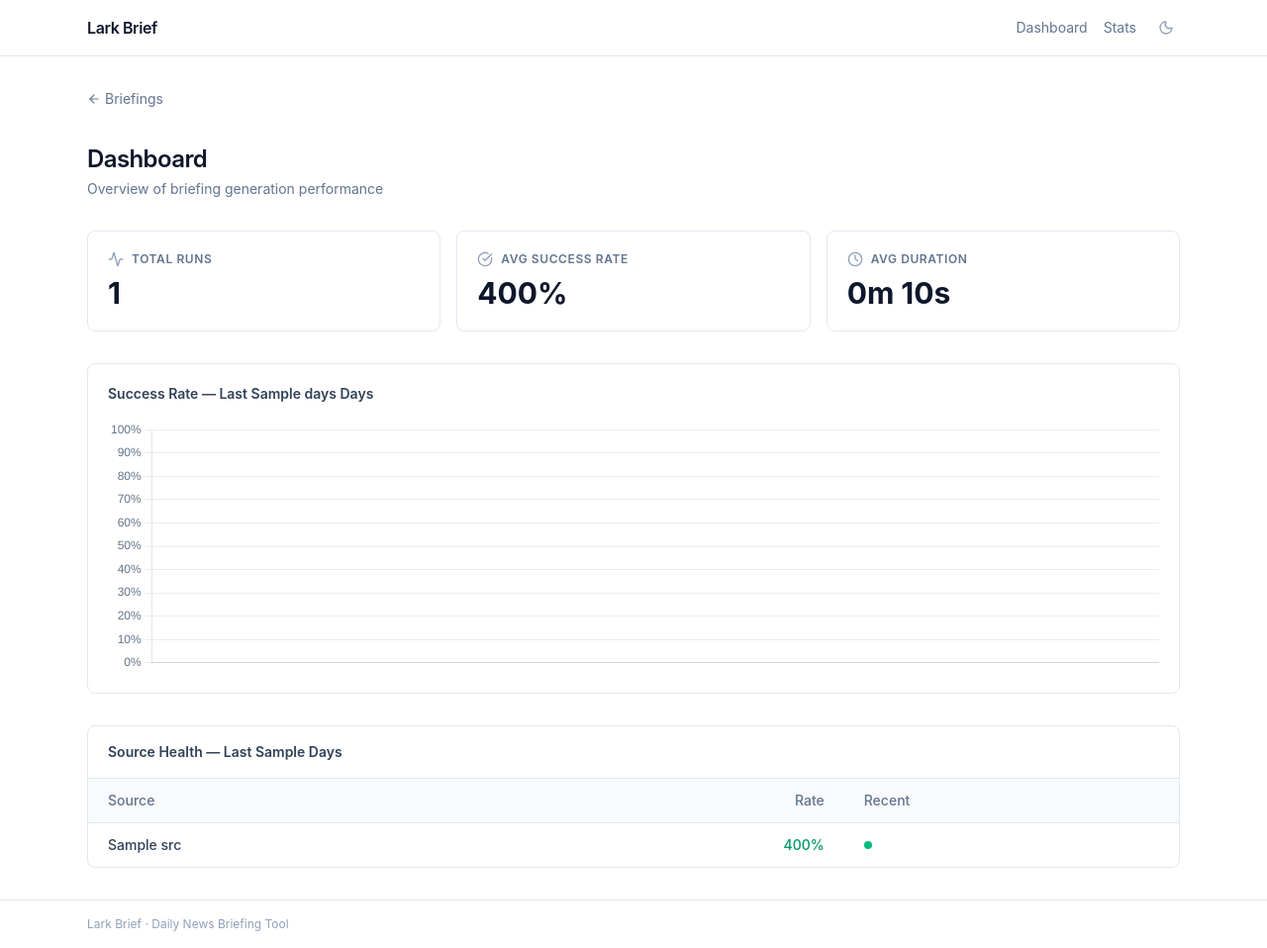
After one commit to kurisu994/lark-brief, a Python web app: template src/web/templates/stats.html in a window 1280 px wide. The commit adds this page. Shown: the whole page at 99% size. Run offline with Jinja, Linux system fonts and the light colour scheme; the template is opened without the code that fills it: most values are stand-ins (such as "Sample title", 1, 10 or a date in 2020).

Commit message:
📊 feat(web): 添加统计面板（Phase 2）
- 扩展 Store 统计查询：get_stats_overview、get_success_trend、get_source_health
- 实现统计页 /stats：KPI 摘要卡片 + Chart.js 成功率趋势图 + 源健康度表
- 实现统计 API：/api/stats/overview、/api/stats/trend、/api/stats/sources
- 导航栏添加 Stats 入口，支持 Dark Mode 下图表配色适配

```diff
--- a/src/web/templates/base.html
+++ b/src/web/templates/base.html
@@ -32,6 +32,9 @@
       <div class="flex items-center gap-4">
         <a href="/" class="text-sm text-slate-500 dark:text-slate-400 hover:text-slate-900 dark:hover:text-slate-100 transition-colors">
           Dashboard
+        </a>
+        <a href="/stats" class="text-sm text-slate-500 dark:text-slate-400 hover:text-slate-900 dark:hover:text-slate-100 transition-colors">
+          Stats
         </a>
         <button id="theme-toggle" type="button"
                 class="p-1.5 rounded-md text-slate-400 hover:text-slate-600 dark:hover:text-slate-300 hover:bg-slate-100 dark:hover:bg-slate-800 transition-colors"
--- /dev/null
+++ b/src/web/templates/stats.html
@@ -0,0 +1,215 @@
+{% extends "base.html" %}
+{% block title %}Dashboard — Lark Brief{% endblock %}
+
+{% block content %}
+<div class="space-y-8">
+  <!-- 面包屑 -->
+  <div>
+    <a href="/" class="inline-flex items-center gap-1 text-sm text-slate-500 dark:text-slate-400 hover:text-slate-900 dark:hover:text-slate-100 transition-colors">
+      <i data-lucide="arrow-left" class="w-3.5 h-3.5"></i>
+      Briefings
+    </a>
+  </div>
+
+  <!-- 页面标题 -->
+  <div>
+    <h1 class="text-2xl font-semibold tracking-tight">Dashboard</h1>
+    <p class="text-sm text-slate-500 dark:text-slate-400 mt-1">Overview of briefing generation performance</p>
+  </div>
+
+  <!-- KPI 卡片 -->
+  <div class="grid grid-cols-1 sm:grid-cols-3 gap-4">
+    <!-- Total Runs -->
+    <div class="border border-slate-200 dark:border-slate-800 rounded-lg p-5">
+      <div class="flex items-center gap-2 mb-2">
+        <i data-lucide="activity" class="w-4 h-4 text-slate-400"></i>
+        <span class="text-xs font-semibold uppercase tracking-wider text-slate-500 dark:text-slate-400">Total Runs</span>
+      </div>
+      <div class="text-3xl font-bold text-slate-900 dark:text-slate-100">
+        {{ overview.total_runs }}
+      </div>
+    </div>
+
+    <!-- Avg Success Rate -->
+    <div class="border border-slate-200 dark:border-slate-800 rounded-lg p-5">
+      <div class="flex items-center gap-2 mb-2">
+        <i data-lucide="check-circle" class="w-4 h-4 text-slate-400"></i>
+        <span class="text-xs font-semibold uppercase tracking-wider text-slate-500 dark:text-slate-400">Avg Success Rate</span>
+      </div>
+      <div class="text-3xl font-bold text-slate-900 dark:text-slate-100">
+        {% if overview.avg_success_rate %}
+          {{ (overview.avg_success_rate * 100) | round(1) }}%
+        {% else %}
+          —
+        {% endif %}
+      </div>
+    </div>
+
+    <!-- Avg Duration -->
+    <div class="border border-slate-200 dark:border-slate-800 rounded-lg p-5">
+      <div class="flex items-center gap-2 mb-2">
+        <i data-lucide="clock" class="w-4 h-4 text-slate-400"></i>
+        <span class="text-xs font-semibold uppercase tracking-wider text-slate-500 dark:text-slate-400">Avg Duration</span>
+      </div>
+      <div class="text-3xl font-bold text-slate-900 dark:text-slate-100">
+        {% if overview.avg_duration_sec %}
+          {{ (overview.avg_duration_sec // 60) | int }}m {{ (overview.avg_duration_sec % 60) | round(0) | int }}s
+        {% else %}
+          —
+        {% endif %}
+      </div>
+    </div>
+  </div>
+
+  {% if trend %}
+  <!-- 成功率趋势图 -->
+  <div class="border border-slate-200 dark:border-slate-800 rounded-lg p-5">
+    <h2 class="text-sm font-semibold text-slate-700 dark:text-slate-300 mb-4">
+      Success Rate — Last {{ days }} Days
+    </h2>
+    <div class="h-64">
+      <canvas id="trend-chart"></canvas>
+    </div>
+  </div>
+  {% endif %}
+
+  {% if sources_health %}
+  <!-- 源健康度表 -->
+  <div class="border border-slate-200 dark:border-slate-800 rounded-lg overflow-hidden">
+    <div class="px-5 py-4 border-b border-slate-200 dark:border-slate-800">
+      <h2 class="text-sm font-semibold text-slate-700 dark:text-slate-300">
+        Source Health — Last {{ health_days }} Days
+      </h2>
+    </div>
+    <div class="overflow-x-auto">
+      <table class="w-full text-sm">
+        <thead>
+          <tr class="border-b border-slate-200 dark:border-slate-800 bg-slate-50 dark:bg-slate-900/50">
+            <th class="text-left font-medium text-slate-500 dark:text-slate-400 px-5 py-3">Source</th>
+            <th class="text-right font-medium text-slate-500 dark:text-slate-400 px-5 py-3">Rate</th>
+            <th class="text-left font-medium text-slate-500 dark:text-slate-400 px-5 py-3">Recent</th>
+          </tr>
+        </thead>
+        <tbody class="divide-y divide-slate-100 dark:divide-slate-800">
+          {% for src in sources_health %}
+          <tr class="hover:bg-slate-50 dark:hover:bg-slate-900/50 transition-colors">
+            <td class="px-5 py-3 font-medium text-slate-700 dark:text-slate-300">
+              {{ src.source_name }}
+            </td>
+            <td class="px-5 py-3 text-right">
+              {% set rate = (src.success_rate * 100) | round(0) | int %}
+              <span class="{% if rate >= 80 %}text-emerald-600 dark:text-emerald-400{% elif rate >= 50 %}text-amber-600 dark:text-amber-400{% else %}text-red-600 dark:text-red-400{% endif %} font-medium">
+                {{ rate }}%
+              </span>
+            </td>
+            <td class="px-5 py-3">
+              <div class="flex items-center gap-1">
+                {% for s in src.recent %}
+                  {% if s %}
+                    <span class="w-2 h-2 rounded-full bg-emerald-500"></span>
+                  {% else %}
+                    <span class="w-2 h-2 rounded-full bg-red-400"></span>
+                  {% endif %}
+                {% endfor %}
+              </div>
+            </td>
+          </tr>
+          {% endfor %}
+        </tbody>
+      </table>
+    </div>
+  </div>
+  {% endif %}
+
+  {% if not trend and not sources_health %}
+  <!-- 空状态 -->
+  <div class="border border-dashed border-slate-300 dark:border-slate-700 rounded-lg p-12 text-center">
+    <div class="inline-flex items-center justify-center w-12 h-12 rounded-full bg-slate-100 dark:bg-slate-800 mb-4">
+      <i data-lucide="bar-chart-3" class="w-6 h-6 text-slate-400"></i>
+    </div>
+    <h3 class="text-base font-medium text-slate-700 dark:text-slate-300">No data yet</h3>
+    <p class="text-sm text-slate-500 dark:text-slate-400 mt-1">Statistics will appear after your first briefing run.</p>
+  </div>
+  {% endif %}
+</div>
+{% endblock %}
+
+{% block scripts %}
+<!-- Chart.js -->
+<script src="https://cdn.jsdelivr.net/npm/chart.js@4/dist/chart.umd.min.js"></script>
+<script>
+  lucide.createIcons();
+
+  {% if trend %}
+  // 趋势图数据
+  const trendData = {{ trend | tojson }};
+  const labels = trendData.map(d => d.run_date);
+  const rates = trendData.map(d => (d.success_rate * 100).toFixed(1));
+
+  // 检测 Dark Mode
+  const isDark = document.documentElement.classList.contains('dark');
+  const gridColor = isDark ? 'rgba(148, 163, 184, 0.1)' : 'rgba(148, 163, 184, 0.2)';
+  const textColor = isDark ? '#94a3b8' : '#64748b';
+
+  const ctx = document.getElementById('trend-chart').getContext('2d');
+  new Chart(ctx, {
+    type: 'line',
+    data: {
+      labels: labels,
+      datasets: [{
+        label: 'Success Rate (%)',
+        data: rates,
+        borderColor: '#3b82f6',
+        backgroundColor: 'rgba(59, 130, 246, 0.08)',
+        borderWidth: 2,
+        pointRadius: 3,
+        pointHoverRadius: 5,
+        pointBackgroundColor: '#3b82f6',
+        fill: true,
+        tension: 0.3,
+      }]
+    },
+    options: {
+      responsive: true,
+      maintainAspectRatio: false,
+      interaction: { mode: 'index', intersect: false },
+      plugins: {
+        legend: { display: false },
+        tooltip: {
+          backgroundColor: isDark ? '#1e293b' : '#fff',
+          titleColor: isDark ? '#e2e8f0' : '#0f172a',
+          bodyColor: isDark ? '#cbd5e1' : '#334155',
+          borderColor: isDark ? '#334155' : '#e2e8f0',
+          borderWidth: 1,
+          padding: 10,
+          callbacks: {
+            label: function(context) {
+              const d = trendData[context.dataIndex];
+              return `${context.parsed.y}% (${d.success_count}/${d.total_sources})`;
+            }
+          }
+        }
+      },
+      scales: {
+        y: {
+          min: 0, max: 100,
+          grid: { color: gridColor },
+          ticks: { color: textColor, callback: v => v + '%' },
+        },
+        x: {
+          grid: { display: false },
+          ticks: {
+            color: textColor,
+            maxTicksLimit: 10,
+            callback: function(val, idx) {
+              const d = labels[idx];
+              return d ? d.slice(5) : '';
+            }
+          },
+        }
+      }
+    }
+  });
+  {% endif %}
+</script>
+{% endblock %}
```
Also changed, not shown: src/store.py (+77 -0 lines), src/web/routes.py (+63 -0 lines).
